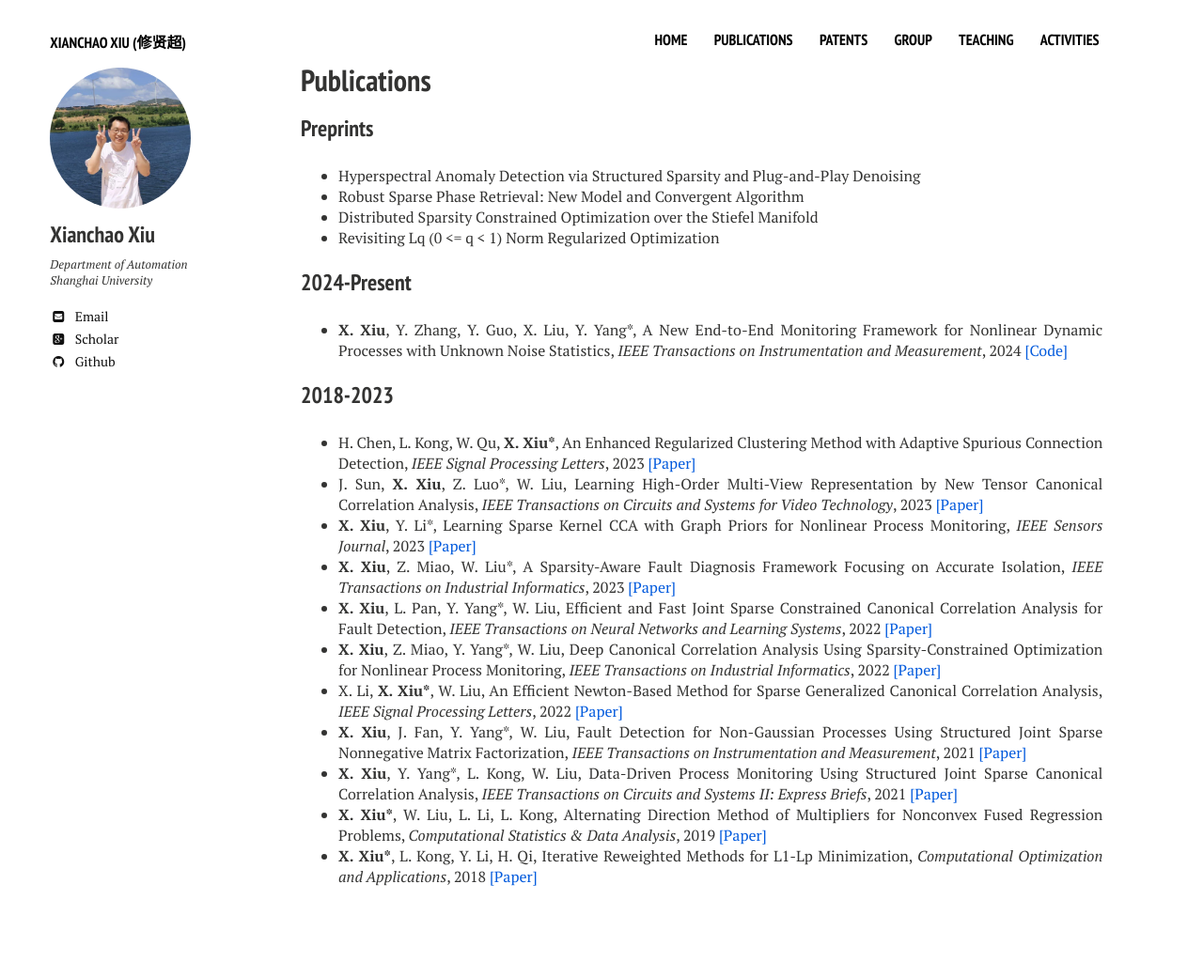
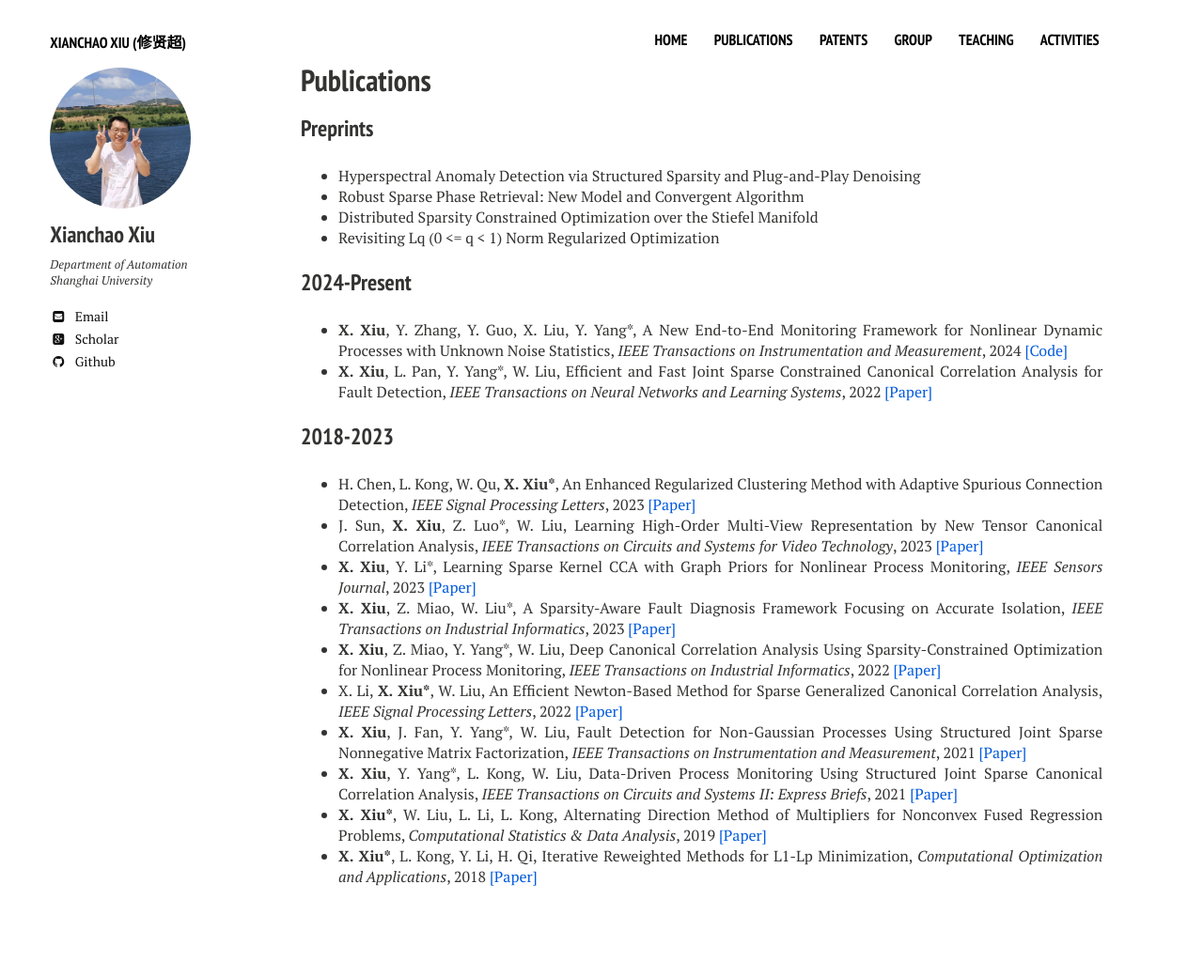
Before and after one commit to xianchaoxiu/xianchaoxiu.github.io, a Jekyll site: the page built from publications/index.md, in a window 1280 px wide. Shown: the whole page at 94% size. Built offline with Jekyll 4.4.1, drawn with Linux system fonts in a browser that asks for light colours; nearby versions of some CDN libraries.

Commit message:
Update index.md

```diff
--- a/publications/index.md
+++ b/publications/index.md
@@ -15,13 +15,13 @@ share: false
 
 ### 2024-Present
 * <b>X. Xiu</b>, Y. Zhang, Y. Guo, X. Liu, Y. Yang*, A New End-to-End Monitoring Framework for Nonlinear Dynamic Processes with Unknown Noise Statistics, <i>IEEE Transactions on Instrumentation and Measurement</i>, 2024 <a href="https://github.com/xianchaoxiu/IEEE_TIM_DRNN" class="textlink" target="_blank">[Code]</a> <br>
+* <b>X. Xiu</b>, L. Pan, Y. Yang*, W. Liu, Efficient and Fast Joint Sparse Constrained Canonical Correlation Analysis for Fault Detection, <i>IEEE Transactions on Neural Networks and Learning Systems</i>, 2022 <a href="https://ieeexplore.ieee.org/document/9887978" class="textlink" target="_blank">[Paper]</a> <br>
 
 ### 2018-2023
 * H. Chen, L. Kong, W. Qu, <b>X. Xiu*</b>, An Enhanced Regularized Clustering Method with Adaptive Spurious Connection Detection, <i>IEEE Signal Processing Letters</i>, 2023 <a href="https://ieeexplore.ieee.org/document/10252040" class="textlink" target="_blank">[Paper]</a> <br>
 * J. Sun, <b>X. Xiu</b>, Z. Luo*, W. Liu, Learning High-Order Multi-View Representation by New Tensor Canonical Correlation Analysis, <i>IEEE Transactions on Circuits and Systems for Video Technology</i>, 2023 <a href="https://ieeexplore.ieee.org/document/10091146" class="textlink" target="_blank">[Paper]</a> <br>
 * <b>X. Xiu</b>, Y. Li*, Learning Sparse Kernel CCA with Graph Priors for Nonlinear Process Monitoring, <i>IEEE Sensors Journal</i>, 2023 <a href="https://ieeexplore.ieee.org/document/10050438" class="textlink" target="_blank">[Paper]</a> <br>
 * <b>X. Xiu</b>, Z. Miao, W. Liu*, A Sparsity-Aware Fault Diagnosis Framework Focusing on Accurate Isolation, <i>IEEE Transactions on Industrial Informatics</i>, 2023 <a href="https://ieeexplore.ieee.org/document/9788040" class="textlink" target="_blank">[Paper]</a> <br>
-* <b>X. Xiu</b>, L. Pan, Y. Yang*, W. Liu, Efficient and Fast Joint Sparse Constrained Canonical Correlation Analysis for Fault Detection, <i>IEEE Transactions on Neural Networks and Learning Systems</i>, 2022 <a href="https://ieeexplore.ieee.org/document/9887978" class="textlink" target="_blank">[Paper]</a> <br>
 * <b>X. Xiu</b>, Z. Miao, Y. Yang*, W. Liu, Deep Canonical Correlation Analysis Using Sparsity-Constrained Optimization for Nonlinear Process Monitoring, <i>IEEE Transactions on Industrial Informatics</i>, 2022 <a href="https://ieeexplore.ieee.org/document/9583864" class="textlink" target="_blank">[Paper]</a> <br>
 * X. Li, <b>X. Xiu*</b>, W. Liu, An Efficient Newton-Based Method for Sparse Generalized Canonical Correlation Analysis, <i>IEEE Signal Processing Letters</i>, 2022 <a href="https://ieeexplore.ieee.org/document/9619966" class="textlink" target="_blank">[Paper]</a> <br>
 * <b>X. Xiu</b>, J. Fan, Y. Yang*, W. Liu, Fault Detection for Non-Gaussian Processes Using Structured Joint Sparse Nonnegative Matrix Factorization, <i>IEEE Transactions on Instrumentation and Measurement</i>, 2021 <a href="https://ieeexplore.ieee.org/document/9381237" class="textlink" target="_blank">[Paper]</a> <br>
```
